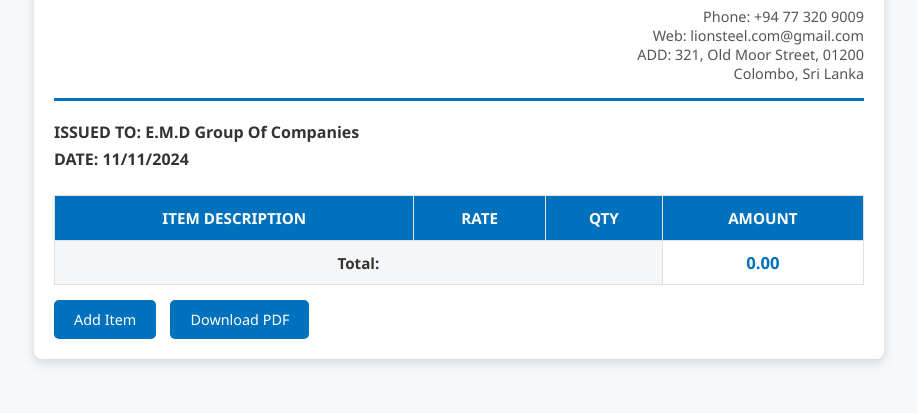
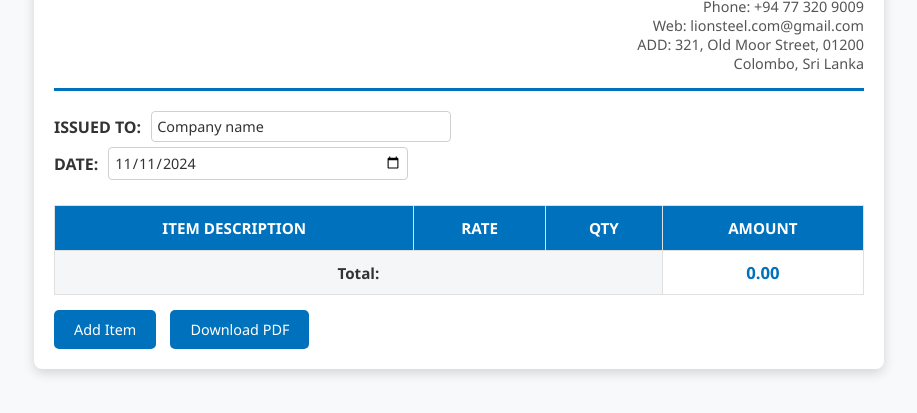
Before and after one commit to Pabs-codes/invoice-printer, a plain HTML site: page index.html in a window 1280 px wide. Shown: the part 315-728 px from the top of the page, without its empty margins (181-1098 px from the left). Drawn offline with nearby package versions, Linux system fonts and the light colour scheme.

Commit message:
update dates

```diff
--- a/index.html
+++ b/index.html
@@ -22,9 +22,14 @@
         </div>
     </header>
     <section class="invoice-info">
-        <p><strong>ISSUED TO:</strong> E.M.D Group Of Companies</p>
-        <p><strong>DATE:</strong> <span id="invoice-date">11/11/2024</span></p>
-    </section>
+      <p><strong>ISSUED TO:</strong>
+          <input type="text" id="issued-to" value="Company name" />
+      </p>
+      <p><strong>DATE:</strong>
+          <input type="date" id="invoice-date" value="Invoice-date" />
+      </p>
+  </section>
+
     <section class="invoice-table">
         <table>
             <thead>
--- a/script.js
+++ b/script.js
@@ -32,7 +32,7 @@ function generatePDF() {
     const { jsPDF } = window.jspdf;
 
     // Convert input fields to text for PDF rendering
-    document.querySelectorAll(".description, .rate, .qty").forEach(input => {
+    document.querySelectorAll("input").forEach(input => {
         const text = document.createElement("span");
         text.className = input.className;
         text.innerText = input.value || ""; // Preserve input value as text
@@ -70,9 +70,9 @@ function generatePDF() {
         pdf.save("invoice_a5.pdf");
 
         // Restore input fields after PDF generation
-        document.querySelectorAll(".description, .rate, .qty").forEach(span => {
+        document.querySelectorAll("span").forEach(span => {
             const input = document.createElement("input");
-            input.type = span.className.includes("rate") || span.className.includes("qty") ? "number" : "text";
+            input.type = span.id === "invoice-date" ? "date" : "text";
             input.className = span.className;
             input.value = span.innerText;
             span.parentNode.replaceChild(input, span);
@@ -82,3 +82,10 @@ function generatePDF() {
         document.querySelectorAll(".no-print").forEach(el => el.style.display = "block");
     });
 }
+
+document.addEventListener("DOMContentLoaded", () => {
+    // Set today's date as the default value for the date input
+    const dateInput = document.getElementById("invoice-date");
+    const today = new Date().toISOString().split("T")[0]; // Get today's date in YYYY-MM-DD format
+    dateInput.value = today; // Set the value of the date input to today's date
+});
--- a/styles.css
+++ b/styles.css
@@ -254,3 +254,45 @@ button.no-print {
         font-size: 0.8em;
     }
 }
+
+
+
+.invoice-info {
+    margin-top: 20px;
+    font-size: 1em;
+    display: flex;
+    flex-direction: column;
+    gap: 5px;
+  }
+
+  .invoice-info p {
+    font-weight: bold;
+    color: #333;
+    display: flex;
+    align-items: center;
+  }
+
+  .invoice-info input[type="text"],
+  .invoice-info input[type="date"] {
+    margin-left: 10px;
+    padding: 5px;
+    font-size: 0.9em;
+    color: #333;
+    border: 1px solid #d0d0d0;
+    border-radius: 4px;
+    width: calc(100% - 120px); /* Adjust to fit layout */
+    max-width: 300px; /* Limit the width for better alignment */
+  }
+
+  @media (max-width: 768px) {
+    .invoice-info {
+      font-size: 0.9em;
+    }
+
+    .invoice-info input[type="text"],
+    .invoice-info input[type="date"] {
+      width: 100%; /* Full width on smaller screens */
+      margin-left: 0;
+      margin-top: 5px;
+    }
+  }
```
